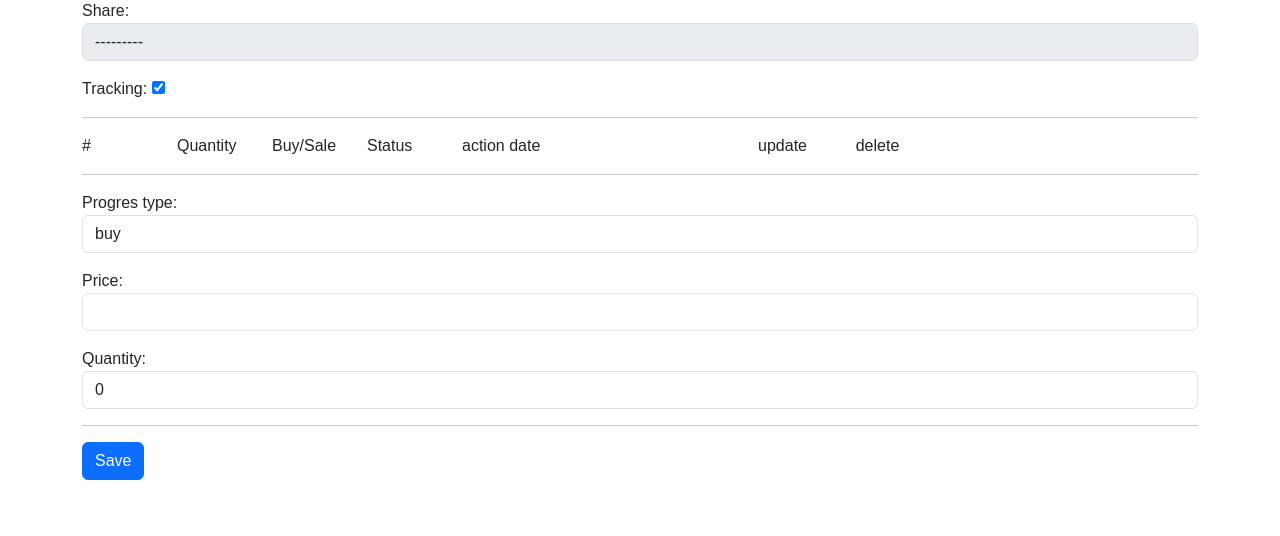
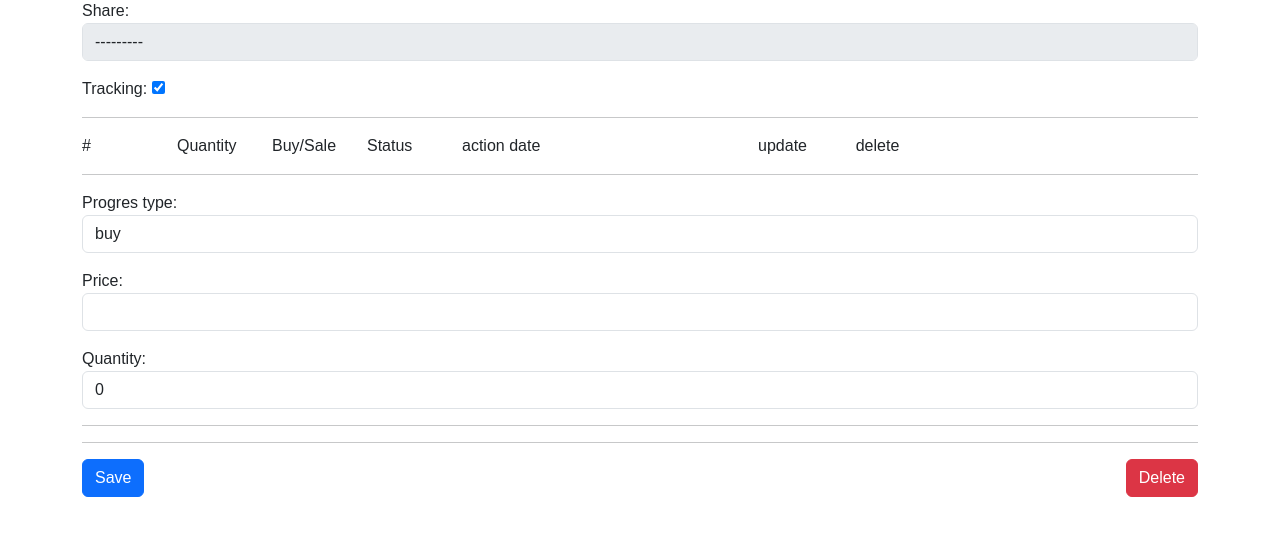
Before and after one commit to auto-finance-manager/API, a Django app: template share/templates/update_stock.html in a window 1280 px wide. Shown: the part 162-698 px from the top of the page. Run offline with Django 5.2, Linux system fonts and the light colour scheme; the template is opened without the code that fills it: values that come from a table or form of the project are taken from there, others are empty; some libraries are stand-ins or nearby versions; some web fonts are replaced.

Commit message:
add share delete

```diff
--- a/share/templates/my_shares.html
+++ b/share/templates/my_shares.html
@@ -52,9 +52,9 @@
       </a>
     </div>
     <div class="col-1 my-auto ms-0 ">
-      <span>
+      <a class="text-danger" href="{% url 'delete-share' share.share.code %}">
         <i class="fa-solid fa-x"></i>
-      </span>
+      </a>
     </div>
 </div>
 
--- a/share/templates/update_stock.html
+++ b/share/templates/update_stock.html
@@ -20,7 +20,7 @@
 
     </div>
 </div>
-<form method="post">
+<form class="mb-4" method="post">
     {% csrf_token %}
     {{ share_form.as_p }}
     <hr>
@@ -59,6 +59,12 @@
     <hr>
     {{ slots_form.as_p }}
     <hr>
+
+    <hr>
+    <div class="d-flex w-100">
     <button class="btn btn-primary">Save</button>
+    <div class="w-100"></div>
+    <a href="{% url 'delete-share' share.code %}" class="btn btn-danger">Delete</a>
+    </div>
 </form>
 {% endblock%}
--- a/share/urls.py
+++ b/share/urls.py
@@ -1,5 +1,5 @@
 from django.urls import path
-from .views import MyShareView, AddShareView, UpdateShareView, AllStockList, NewsView,ShareDeleteSlotView
+from .views import MyShareView, AddShareView, UpdateShareView, AllStockList, NewsView,ShareDeleteSlotView, MineShareDeleteView
 
 
 urlpatterns: list = [
@@ -7,6 +7,7 @@ urlpatterns: list = [
     path('mine', MyShareView.as_view(), name='mine'),
     path('add', AddShareView.as_view(), name='add-share'),
     path('update/<slug>', UpdateShareView.as_view(), name='update-share'),
+    path('delete/<slug>', MineShareDeleteView.as_view(), name='delete-share'),
     path('update/<slug>/slot/<int:slot_id>/', UpdateShareView.as_view(), name='update-slot-share'),
     path('update/<slug>/slot/<int:slot_id>/delete', ShareDeleteSlotView.as_view(), name='delete-slot-share'),
     path('news', NewsView.as_view(), name='news'),
```
Also changed, not shown: share/views.py (+12 -0 lines).
